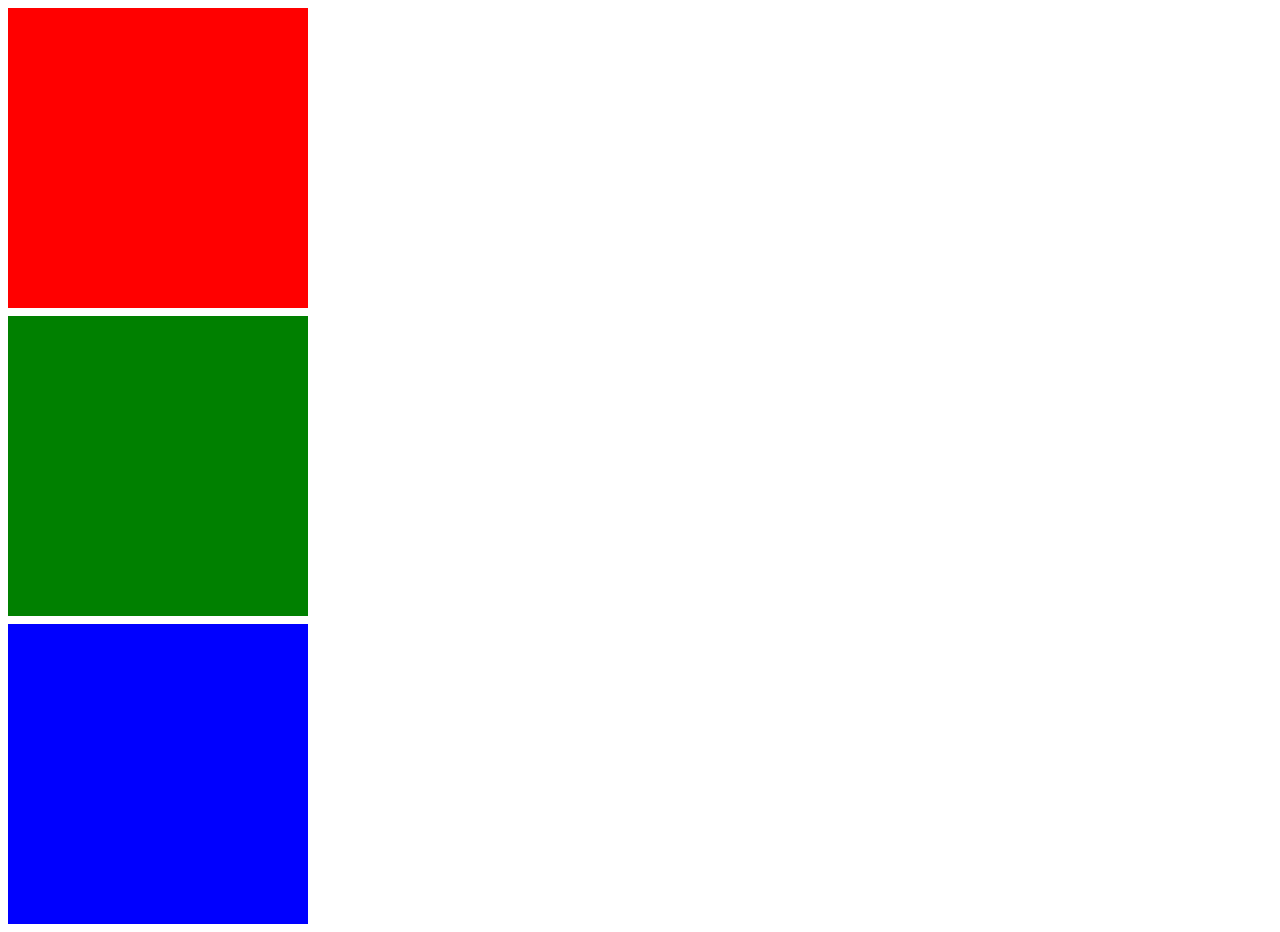
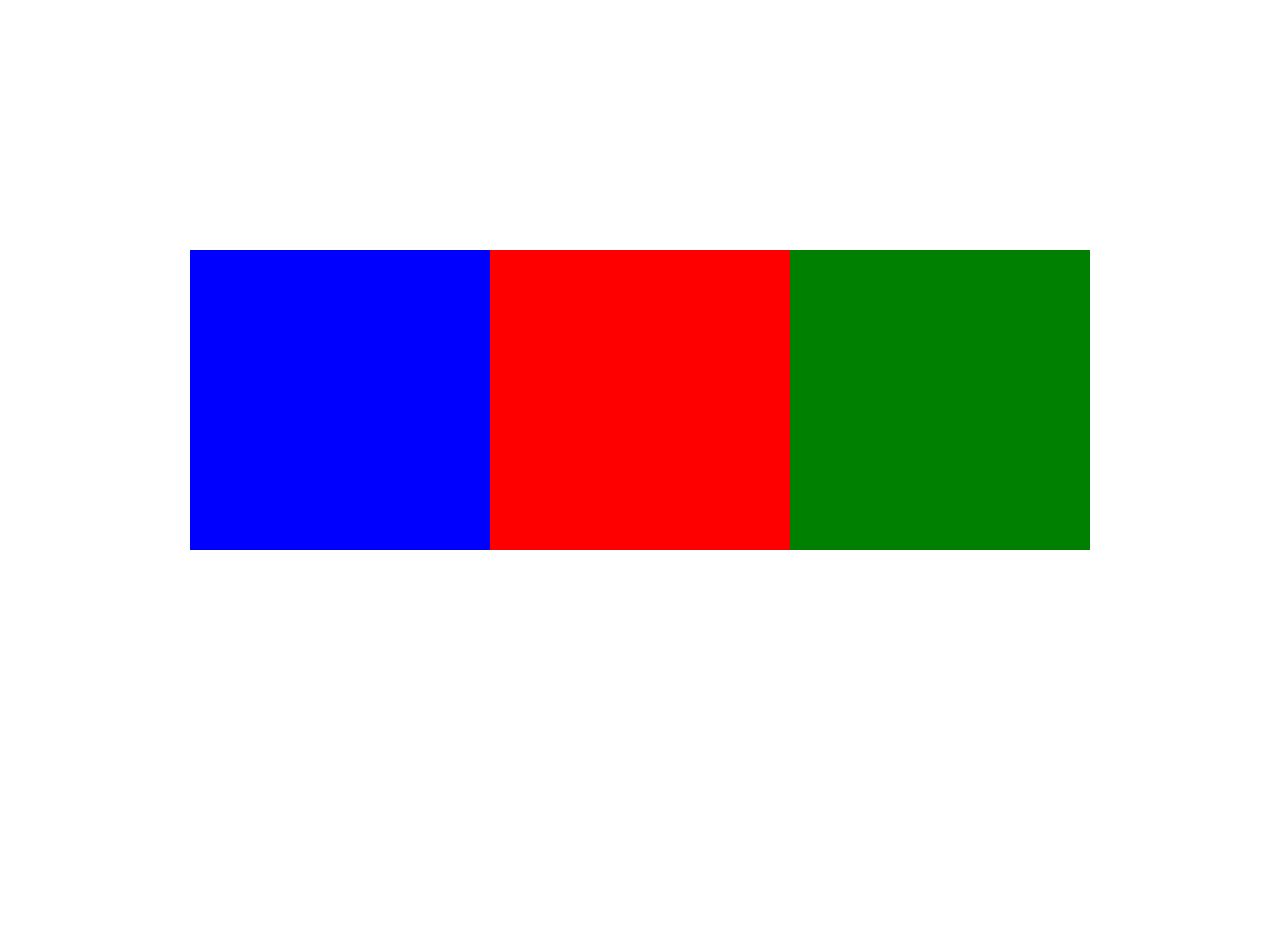
Before and after one commit to CanhotoFT/aulas-web, a plain HTML site: page index.html in a window 1280 px wide. After the commit the page ends 800 px from the top, so only its background shows below. Drawn offline with Linux system fonts and the light colour scheme.

Commit message:
mod flex

```diff
--- a/index.html
+++ b/index.html
@@ -8,8 +8,10 @@
   <title>Aulas</title>
 </head>
 <body>
-  <div class="box1 box"></div>
-  <div class="box2 box"></div>
-  <div class="box3 box"></div>
+  <div class="container">
+    <div class="box blue"></div>
+    <div class="box red"></div>
+    <div class="box green"></div>
+  </div>
 </body>
 </html>
--- a/style.css
+++ b/style.css
@@ -1,17 +1,29 @@
+body {
+  height: 100vh;
+  margin: 0;
+  display: flex;
+  align-items: center;
+}
+
+.container {
+  width: 100vw;
+  display: flex;
+  justify-content: center;
+}
+
 .box {
   width: 300px;
   height: 300px;
-  margin-bottom: 8px;
 }
 
-.box1 {
+.blue {
+  background-color: blue;
+}
+
+.red {
   background-color: red;
 }
 
-.box2 {
+.green {
   background-color: green;
 }
-
-.box3 {
-  background-color: blue;
-}
```
